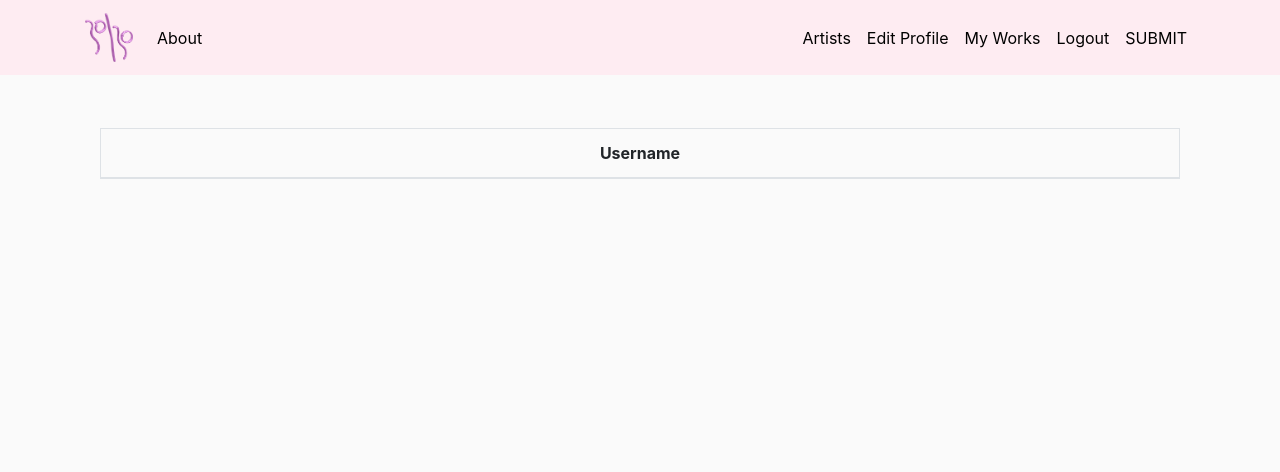
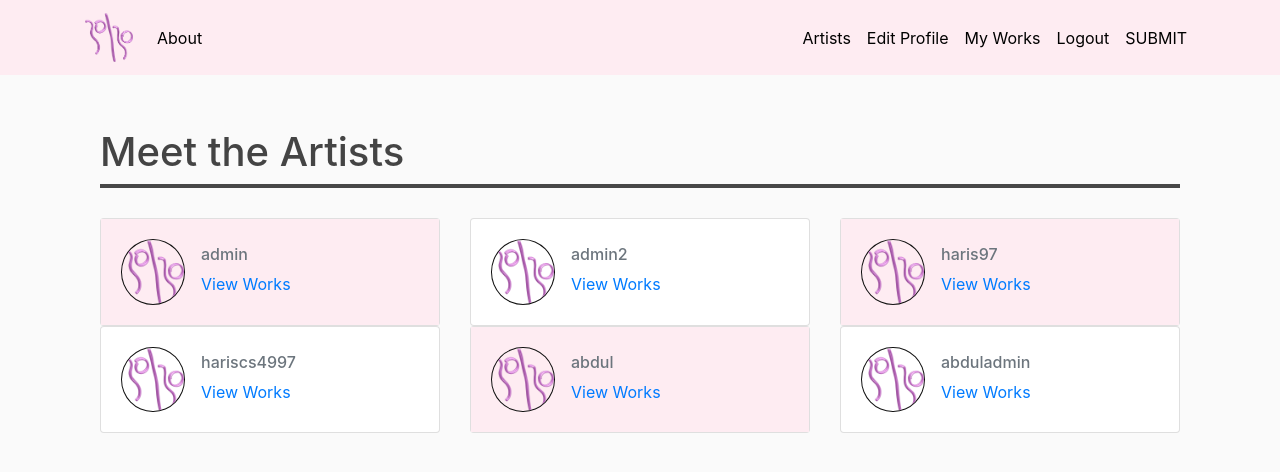
Before and after one commit to thirtyworks/30works, a Django app: template templates/users/artists.html in a window 1280 px wide. Shown: the top 472 px of the page. Run offline with Django 3.2, Linux system fonts and the light colour scheme; the template is opened without the code that fills it: values that come from a table or form of the project are taken from there, others are empty; a user stored in the database is signed in; data comes from the database, SQL or seed files in the repository; parts of the project's set-up code (start-up, migrations or seed data) failed here and were passed over; some libraries are stand-ins or nearby versions.

Commit message:
improve artists page

```diff
--- a/static/css/main.css
+++ b/static/css/main.css
@@ -119,3 +119,26 @@
     padding: 15px;
     text-align: center;
   }
+
+/* Artists page */
+.super-header hr{
+  border: 2px solid #474747;
+  margin-top: 1px;
+  margin-bottom: 30px;
+}
+
+.card .card-body .message {
+  padding-left: 80px;
+}
+
+.card .card-body img{
+  border: 1px solid #131313;
+  width: 64px !important;
+}
+
+.card .card-body .actions {
+  margin-top: 5px;
+}
+.artist-cards .artist-card:nth-child(odd) .card-body{
+  background-color: #feecf2;
+}
--- a/templates/users/artists.html
+++ b/templates/users/artists.html
@@ -1,27 +1,34 @@
 {% extends "base.html" %}
 {% block content %}
+{% load static %}
 <style>
     #select,#select2{
   display: none !important;
 }
+
 </style>
-<div class="container mt-5">
-    <div class="table-responsive">
-        <table class="table table-bordered">
-          <thead>
-              <tr class="text-center">
-              <th>Username</th>
-            </tr>
-          </thead>
-          <tbody>
-            {% for key, values in artists.items %}
-               <tr class="text-center">
-                   <td><a href="/artist/{{key}}">{{values}}</a></td>
-               </tr>
-             {% endfor %}
-          </tbody>
-        </table>
+<div class="container my-5">
+  <div class="super-header">
+    <h1>Meet the Artists</h1>
+    <hr>
+  </div>
+  <div class="row artist-cards">
+    {% for artist in artists %}
+    <div class="artist-card col-sm-6 col-md-6 col-lg-4">
+      <div class="card">
+        <div class="card-body">
+          <img src="{{artist.user_profile.profilepic.url}}" class="float-left rounded-circle">
+          <div class="message">
+            <h5 class="card-title">{{artist.first_name|title }} {{artist.last_name|title }}</h5>
+            <h6 class="card-subtitle mb-2 text-muted">{{artist.username }}</h6>
+            <div class="actions">
+              <a href="{% url 'user-posts' artist.user_profile.acount_id %}" class="card-link">View Works</a>
+            </div>
+          </div>
+        </div>
+      </div>
     </div>
-
+    {% endfor %}
+  </div>
 </div>
 {% endblock %}
--- a/thirtyworks/urls.py
+++ b/thirtyworks/urls.py
@@ -56,6 +56,7 @@
 
 ] + static(settings.STATIC_URL, document_root=settings.STATIC_ROOT)
 
+urlpatterns += static(settings.MEDIA_URL, document_root=settings.MEDIA_ROOT)
 
 if settings.DEBUG:
     urlpatterns += static(settings.MEDIA_URL, document_root=settings.MEDIA_ROOT)
--- a/users/views.py
+++ b/users/views.py
@@ -84,4 +84,4 @@
     users = User.objects.filter(is_staff=False, is_superuser=False)
     for user in users:
         artists[str(user.user_profile.acount_id)] = user.username
-    return render(request, 'users/artists.html', context={'artists':artists})
+    return render(request, 'users/artists.html', context={'artists':users})
```
Also changed, not shown: createusers.py (+10 -4 lines), templates/blog/user_posts.html (+53 -1 lines).
